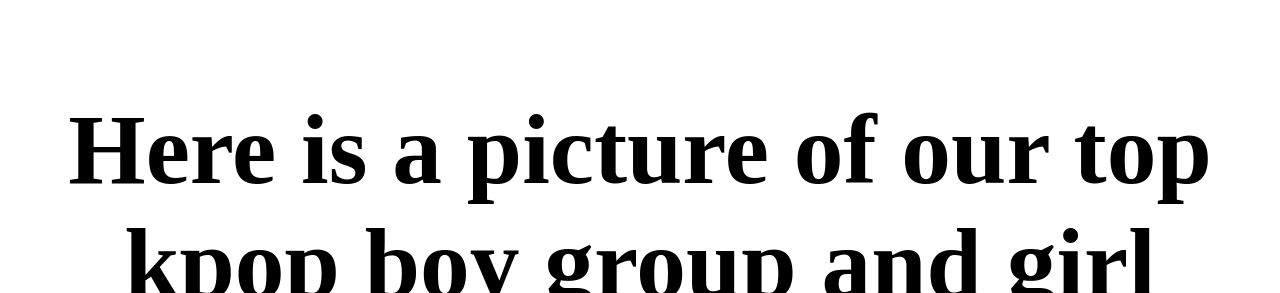
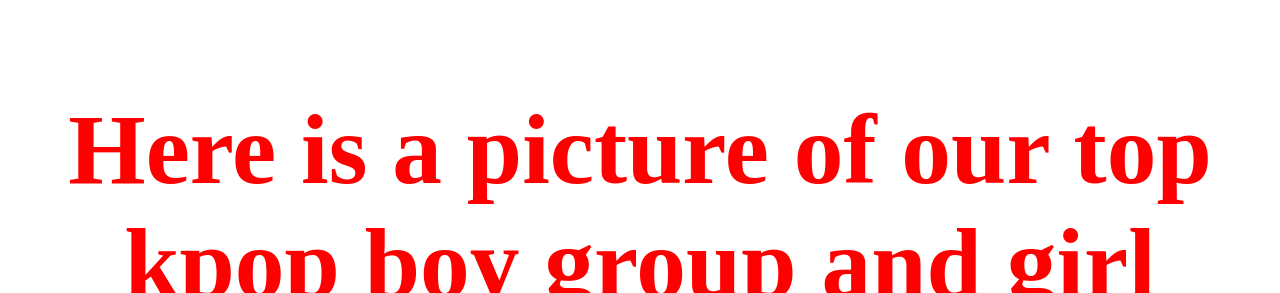
Before and after one commit to BrookelineV/Ktopics, a plain HTML site: page Images/index.html in a window 1280 px wide. Shown: the part 807-1100 px from the top of the page. Drawn offline with nearby package versions, Linux system fonts and the light colour scheme; files that its build step writes are made by us from their sources.

Commit message:
Update style.css

```diff
--- a/css/style.css
+++ b/css/style.css
@@ -8,6 +8,6 @@
 
 h1 {
   font-size: 85px;
-  color: Black;
+  color: Red;
   text-align: center;
 }
```
